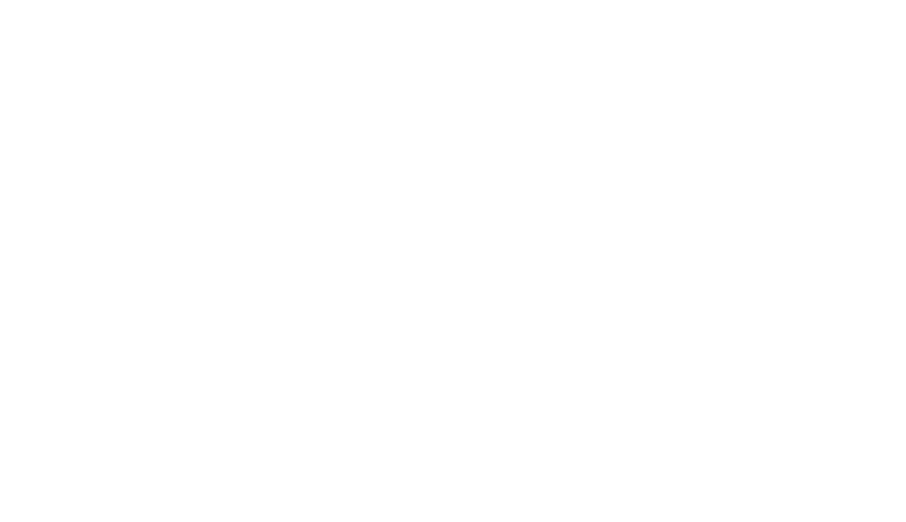
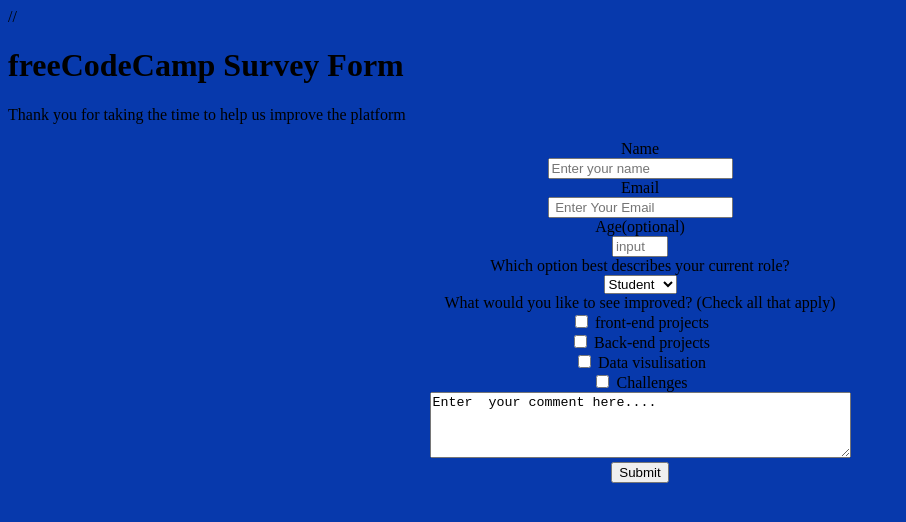
Before and after one commit to Animekunch/microverseDavid-Ndeh, a plain HTML site: page index.html in a window 1280 px wide. Shown: the whole page, without its empty margins (0-906 px from the left). Drawn offline with Linux system fonts and the light colour scheme.

Commit message:
second commit

```diff
--- a/css/style.css
+++ b/css/style.css
@@ -0,0 +1,17 @@
+body {
+
+	background-color: rgb(7, 57, 172)  ;
+}
+.container {
+
+	text-align: center;
+	background-color: transparent;
+}
+
+form {
+
+	background-color:  ;
+}
+
+
+     }
--- a/index.html
+++ b/index.html
@@ -3,7 +3,8 @@
   <head>
     <meta charset="UTF-8">
     <title>Fork Me! FCC: Test Suite Template</title>
-    <link rel="stylesheet" href="css/style.css">
+    //<link rel="stylesheet" href="css/style.css">
+    <link rel="stylesheet" href="styles.css">
   </head>
 
   <body>
@@ -21,6 +22,45 @@
     - The freeCodeCamp Team
 
     -->
+    <h1 id = title> <strong> freeCodeCamp Survey Form   </strong>    </h1>
+    <p id = description> Thank you for taking the time to help us improve the platform </p>
+    <div class="container">
+    <form id survey-form>
+       <label for= "name" id ="name-label">Name</label><br>
+       <input id = "name " type ="text" placeholder="Enter your name"  = > </input><br>
+
+       <label for= "email" id ="email-label">Email</label><br>
+       <input id = "email"type = "email" placeholder = " Enter Your Email "> </input><br>
+
+       <label for= "number" id ="number-label">Age(optional)</label><br>
+       <input id = "number-" type = "number" min="10" max="99" placeholder = "input number"> </input><br>
+      <label for= "role" id ="role-label">Which option best describes your current role?</label><br>
+       <select id= "dropdown" #  id = "role"  placeholder = "select current role">
+        <option value="student" > Student</option><br>
+        <option value = "Full time"> Full time</option><br>
+       </select><br>
+
+       <label for= "improve" id ="improve-label">What would you like to see improved? (Check all that apply)</label><br>
+
+       <input type="checkbox" id="front-end projects" name="front-end projects" value='front-end projects'>
+         <label for="front-end projects"> front-end projects</label><br>
+
+          <input type="checkbox" id="projects2" name="projects" value='fprojects'>
+          <label for="projects"> Back-end projects </label><br>
+
+          <input type="checkbox" id="project3" name="project" value="project">
+           <label for="projects3"> Data visulisation</label><br>
+
+
+           <input type="checkbox" id="project4" name="project4" value="project4">
+           <label for="project4"> Challenges</label><br>
+
+         <textarea rows= "4" cols ="50" name = "comment" form= "userform">Enter  your comment here....</textarea><br>
+
+
+         <input type="submit" value = "Submit">
+       </form>
+        </div>
     <script  src="js/index.js"></script>
   </body>
 </html>
```
